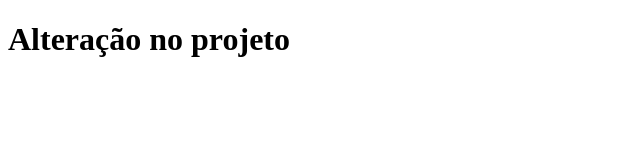
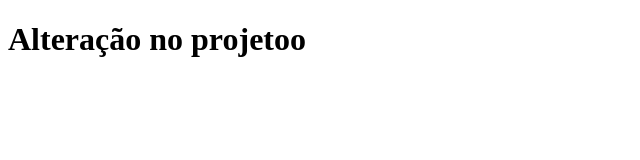
Before and after one commit to luckyzeera/repositorio-teste, a plain HTML site: page index.html in a window 1280 px wide. Shown: the full height of the page, 0-640 px from the left. Drawn offline with Linux system fonts and the light colour scheme.

Commit message:
Mais uma alteração teste

```diff
--- a/index.html
+++ b/index.html
@@ -4,7 +4,7 @@
     <meta charset="UTF-8">
     <meta name="viewport" content="width=device-width, initial-scale=1.0">
     <title>repositorio teste</title>
-    <h1>Alteração no projeto</h1>
+    <h1>Alteração no projetoo</h1>
 </head>
 <body>
 
```
